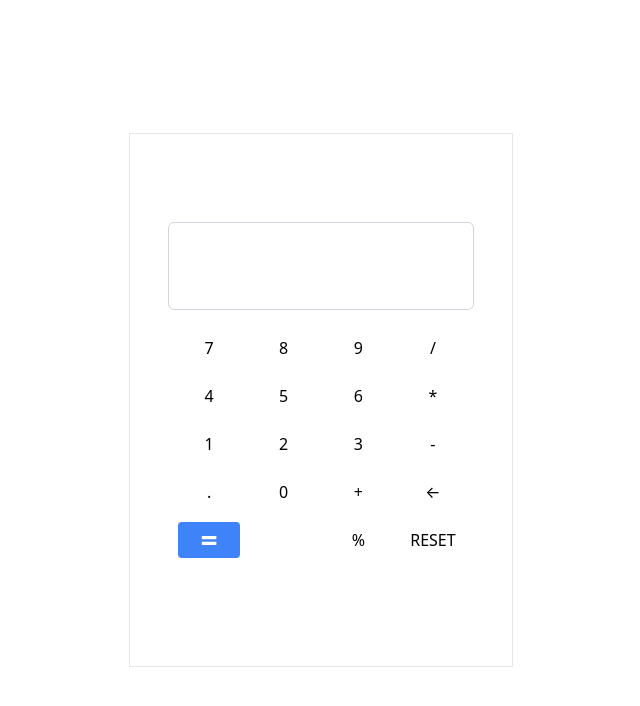
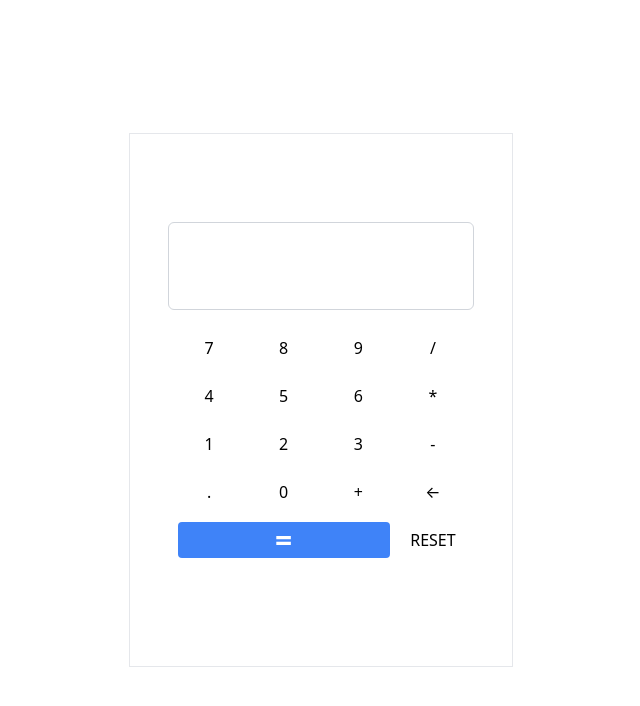
Before and after one commit to HardstyIe/CalculatriceJS, a website: page src/index.html in a window 1280 px wide. Shown: the whole page, without its empty margins (319-959 px from the left). Drawn offline with Linux system fonts and the light colour scheme.

Commit message:
fix calculatrice

```diff
--- a/src/index.html
+++ b/src/index.html
@@ -48,15 +48,15 @@
         <button data-key="96"
           class="col-start-2 row-start-4 bg-white rounded text-center p-1 button0 buttonCalc text-black">0</button>
         <button data-key="13"
-          class="col-start-1 row-start-5 rounded text-center bg-blue-500 button= buttonCalc text-white font-black text-3xl flex justify-center items-center">=</button>
+          class="col-start-1 col-span-3 row-start-5 rounded text-center bg-blue-500 button= buttonCalc text-white font-black text-3xl flex justify-center items-center">=</button>
         <button data-key="49,3" id="bouton-effacer"
           class="col-span-1 col-start-4 row-start-5 text-center bg-white button= buttonCalc text-black rounded flex justify-center items-center">
           RESET</button>
         <button data-key="110"
           class="col-start-1 row-start-4 bg-white rounded text-center p-1 button. buttonCalc text-black">.</button>
-        <button data-key="%" id="modulo"
+        <!-- <button data-key="%" id="modulo"
           class=" col-start-3 row-start-5 text-center bg-white button= buttonCalc text-black rounded flex justify-center items-center">
-          %</button>
+          %</button> -->
         <button data-key="97"
           class="col-start-1 row-start-3 bg-white rounded text-center p-1 button1 buttonCalc text-black">1</button>
       </div>
```
